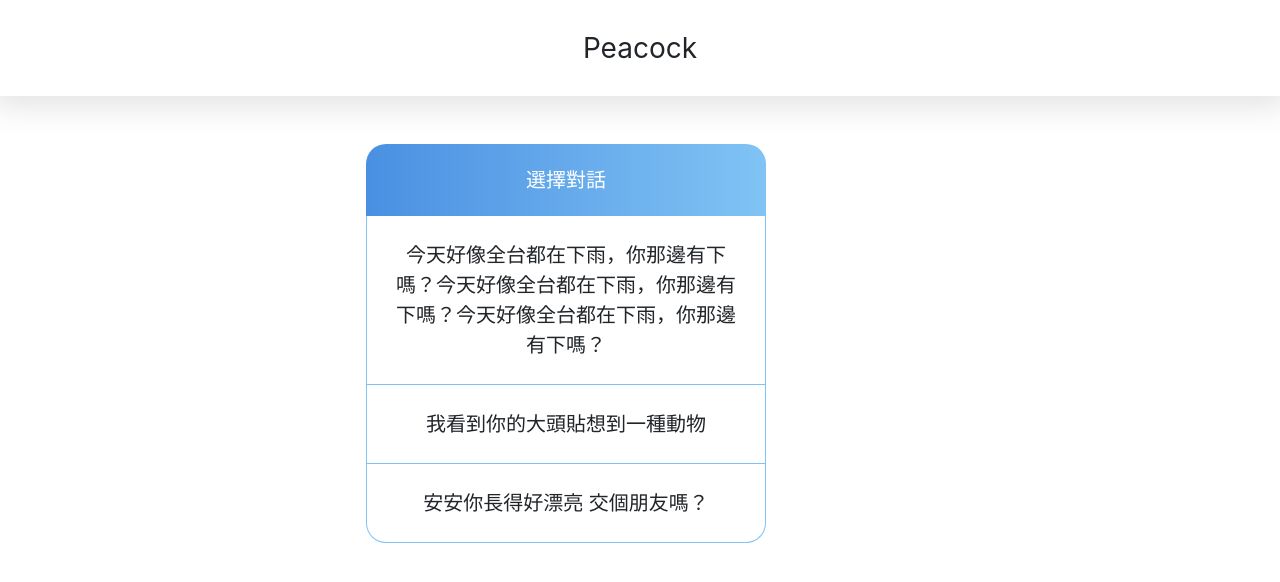
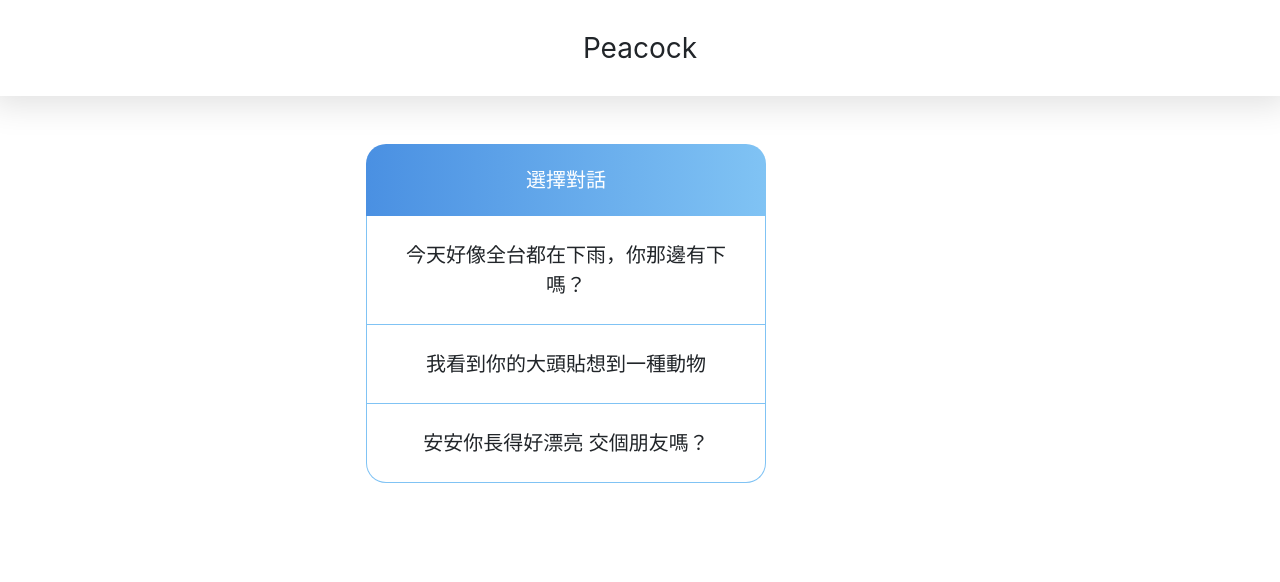
Before and after one commit to king4sam/peacock, a React (Create React App) app: page /outCome in a window 1280 px wide. Shown: the top 582 px of the page. Built offline with nearby package versions, Linux system fonts and the light colour scheme.

Commit message:
fix first line

```diff
--- a/src/lines.js
+++ b/src/lines.js
@@ -26,8 +26,7 @@ const lines = [
   },
   {
     index: 2,
-    question:
-      '今天好像全台都在下雨，你那邊有下嗎？今天好像全台都在下雨，你那邊有下嗎？今天好像全台都在下雨，你那邊有下嗎？',
+    question: '今天好像全台都在下雨，你那邊有下嗎？',
     response: '有啊，下午的時候下很大',
     choices: [5, 6, 7],
   },
```
